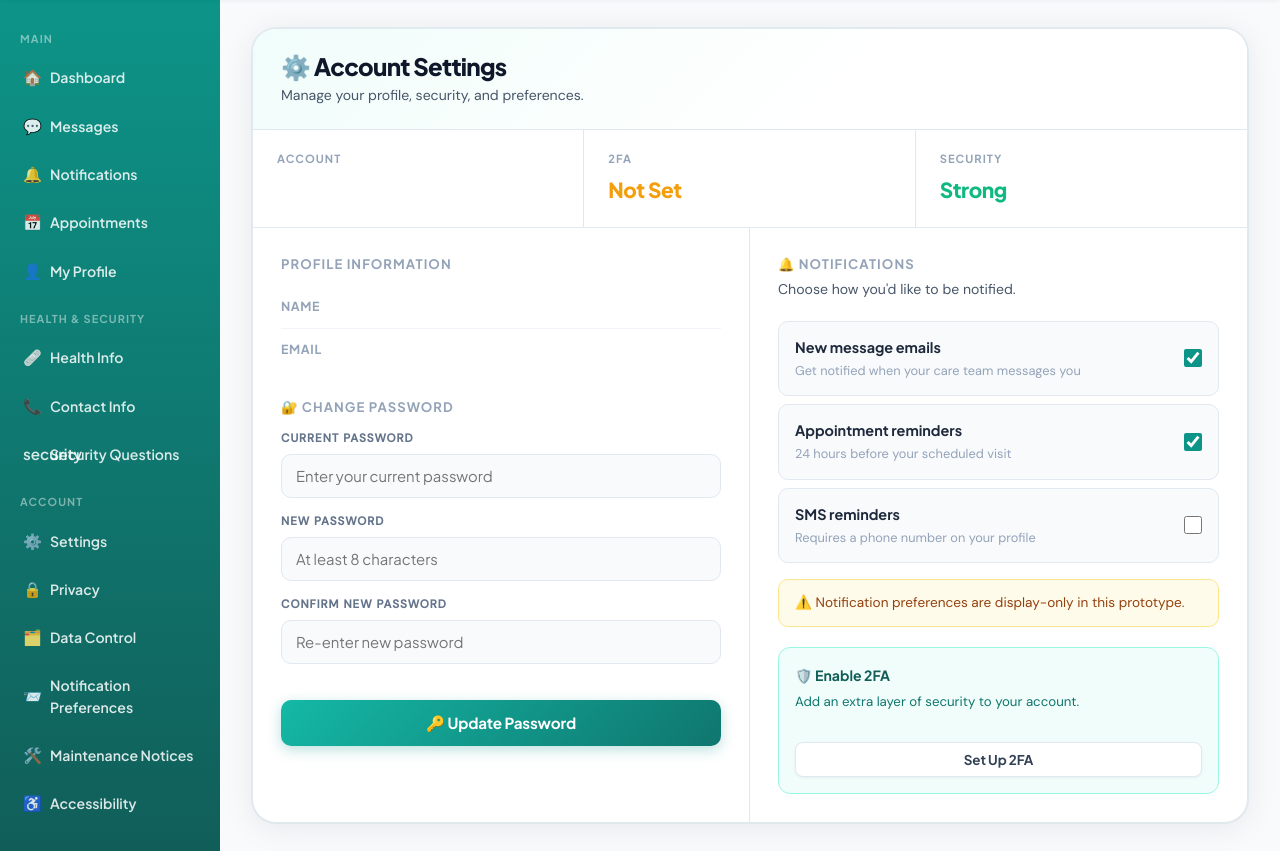
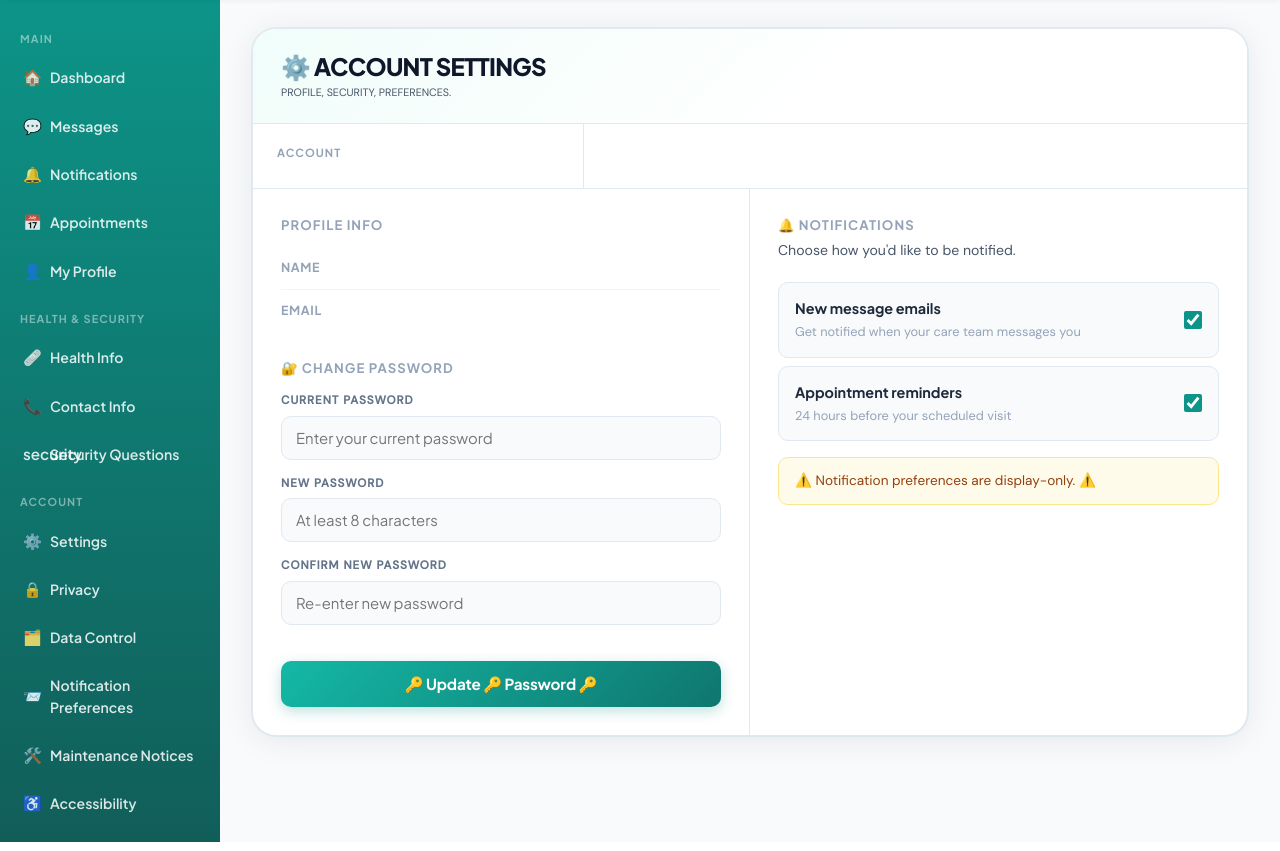
Before and after one commit to TheBobGottfriedFan/CS310_GROUP03, a Django app: template portal/templates/portal/settings.html in a window 1280 px wide. Shown: the part 62-913 px from the top of the page. Run offline with Django 4.2, Linux system fonts and the light colour scheme; the template is opened without the code that fills it, so the values that code supplies are empty; parts of the project's set-up code (start-up, migrations or seed data) failed here and were passed over.

Commit message:
Update settings.html
I HATE PHONES

```diff
--- a/portal/templates/portal/settings.html
+++ b/portal/templates/portal/settings.html
@@ -6,33 +6,24 @@
 
   <!-- Header -->
   <div style="padding:22px 28px; border-bottom:1px solid var(--border); background:linear-gradient(135deg,var(--teal-50) 0%,white 60%);">
-    <h1 style="font-family:var(--font); font-size:1.5rem; font-weight:900; letter-spacing:-0.03em; color:var(--gray-900); margin:0 0 3px;">⚙️ Account Settings</h1>
-    <p class="muted" style="margin:0; font-size:0.88rem;">Manage your profile, security, and preferences.</p>
+    <h1 style="font-family:var(--font); font-size:1.5rem; font-weight:900; letter-spacing:-0.03em; color:var(--gray-900); margin:0 0 3px;">⚙️ ACCOUNT SETTINGS </h1>
+    <p class="muted" style="margin:0; font-size:0.67rem;">PROFILE, SECURITY, PREFERENCES.</p>
   </div>
 
   <!-- Stats row -->
   <div style="display:grid; grid-template-columns:repeat(3,1fr); border-bottom:1px solid var(--border);">
     <div style="padding:20px 24px; border-right:1px solid var(--border);">
-      <p style="font-size:0.7rem; font-weight:700; letter-spacing:0.09em; text-transform:uppercase; color:var(--text-muted); margin:0 0 6px; font-family:var(--font);">Account</p>
+      <p style="font-size:0.7rem; font-weight:700; letter-spacing:0.09em; text-transform:uppercase; color:var(--text-muted); margin:0 0 6px; font-family:var(--font);">ACCOUNT</p>
       <p style="font-size:1.3rem; font-weight:900; color:var(--gray-900); font-family:var(--font); letter-spacing:-0.02em; margin:0; word-break:break-word;">{{ username }}</p>
-    </div>
-    <div style="padding:20px 24px; border-right:1px solid var(--border);">
-      <p style="font-size:0.7rem; font-weight:700; letter-spacing:0.09em; text-transform:uppercase; color:var(--text-muted); margin:0 0 6px; font-family:var(--font);">2FA</p>
-      <p style="font-size:1.3rem; font-weight:900; color:var(--amber); font-family:var(--font); letter-spacing:-0.02em; margin:0;">Not Set</p>
-    </div>
-    <div style="padding:20px 24px;">
-      <p style="font-size:0.7rem; font-weight:700; letter-spacing:0.09em; text-transform:uppercase; color:var(--text-muted); margin:0 0 6px; font-family:var(--font);">Security</p>
-      <p style="font-size:1.3rem; font-weight:900; color:var(--green); font-family:var(--font); letter-spacing:-0.02em; margin:0;">Strong</p>
     </div>
   </div>
 
   <!-- Two col body -->
   <div style="display:grid; grid-template-columns:1fr 1fr; gap:0;">
-
     <!-- LEFT: Profile info + Change Password form -->
     <div style="padding:28px; border-right:1px solid var(--border);">
 
-      <h3 style="font-family:var(--font); font-size:0.82rem; font-weight:700; text-transform:uppercase; letter-spacing:0.08em; color:var(--text-muted); margin:0 0 14px;">Profile Information</h3>
+      <h3 style="font-family:var(--font); font-size:0.82rem; font-weight:700; text-transform:uppercase; letter-spacing:0.08em; color:var(--text-muted); margin:0 0 14px;">Profile Info</h3>
       <div style="margin-bottom:28px;">
         <div style="display:grid; grid-template-columns:100px 1fr; padding:11px 0; border-bottom:1px solid var(--gray-100);">
           <span style="font-size:0.78rem; font-weight:700; color:var(--text-muted); text-transform:uppercase; letter-spacing:0.05em; font-family:var(--font);">Name</span>
@@ -81,7 +72,7 @@
         />
 
         <button type="submit" style="width:100%; padding:13px; background:linear-gradient(135deg,var(--teal-500),var(--teal-700)); color:white; border:none; border-radius:10px; font-family:var(--font); font-size:0.95rem; font-weight:700; cursor:pointer; box-shadow:0 4px 14px rgba(13,148,136,0.28);">
-          🔑 Update Password
+          🔑 Update 🔑 Password 🔑
         </button>
       </form>
     </div>
@@ -106,23 +97,9 @@
           </div>
           <input type="checkbox" checked style="width:18px; height:18px; accent-color:var(--teal-600); flex-shrink:0; margin-left:14px;" />
         </label>
-        <label style="display:flex; align-items:center; justify-content:space-between; padding:14px 16px; background:var(--gray-50); border:1px solid var(--border); border-radius:10px; cursor:pointer;">
-          <div>
-            <p style="font-family:var(--font); font-weight:700; font-size:0.9rem; color:var(--gray-800); margin:0 0 2px;">SMS reminders</p>
-            <p style="font-size:0.8rem; color:var(--text-muted); margin:0;">Requires a phone number on your profile</p>
-          </div>
-          <input type="checkbox" style="width:18px; height:18px; accent-color:var(--teal-600); flex-shrink:0; margin-left:14px;" />
-        </label>
       </div>
-
       <div style="margin-top:16px; padding:12px 16px; background:var(--amber-light); border:1px solid #fde68a; border-radius:10px; font-size:0.85rem; color:#92400e;">
-        ⚠️ Notification preferences are display-only in this prototype.
-      </div>
-
-      <div style="margin-top:20px; padding:16px; background:var(--teal-50); border:1px solid var(--teal-200); border-radius:12px;">
-        <p style="font-family:var(--font); font-weight:700; font-size:0.88rem; color:var(--teal-800); margin:0 0 6px;">🛡️ Enable 2FA</p>
-        <p style="font-size:0.83rem; color:var(--teal-700); margin:0 0 12px; line-height:1.5;">Add an extra layer of security to your account.</p>
-        <button type="button" class="btn btn-secondary btn-sm" onclick="alert('2FA setup — coming soon!')">Set Up 2FA</button>
+        ⚠️ Notification preferences are display-only.  ⚠️
       </div>
     </div>
 
```
